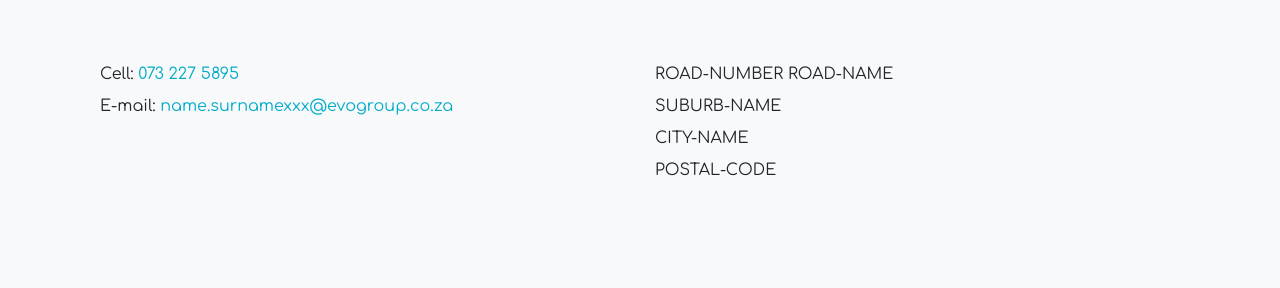
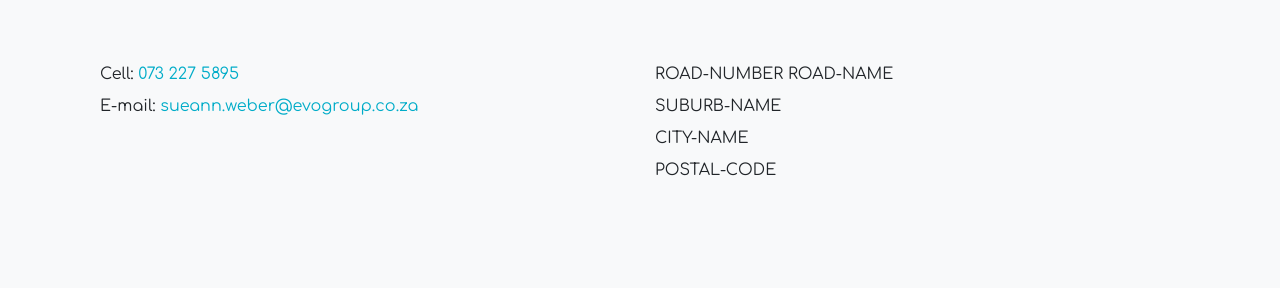
Before and after one commit to Intellify-Cloud/ev-midl, a Jekyll site: the page built from contact.md, in a window 1280 px wide and 1242 px high. Shown: the part 190-478 px from the top of the window. Built offline with Jekyll 4.4.1, drawn with Linux system fonts in a browser that asks for light colours.

Commit message:
20220416.1156

```diff
--- a/_layouts/home.html
+++ b/_layouts/home.html
@@ -13,8 +13,6 @@ layout: default
 
 {% include about.html %}
 
-{% include testimonials.html %}
-
 {% include calculators.html %}
 
 {% include calculators2.html %}
--- a/contact.md
+++ b/contact.md
@@ -1,6 +1,6 @@
 ---
 layout: page
-title: evo Name Surname XXX
+title: evo Sue-ann Weber
 background: grey
 ---
 <div class="col-lg-12 text-center">
@@ -15,7 +15,7 @@ background: grey
   <div class="col-md">
 		<!-- <p>Tel: <a href="tel:+27210232228"> 079 485 5355</a></p> -->
 		<p>Cell: <a href="tel:+27732275895">073 227 5895</a></p>
-		<p>E-mail: <a href="mailto:name.surnamexxx@evogroup.co.za?subject=Mail from our Website">name.surnamexxx@evogroup.co.za</a></p>
+		<p>E-mail: <a href="mailto:sueann.weber@evogroup.co.za?subject=Mail from our Website">sueann.weber@evogroup.co.za</a></p>
     </div>
 
     <div class="col-md">
```
Also changed, not shown: _assets/img/contact.png (added).
